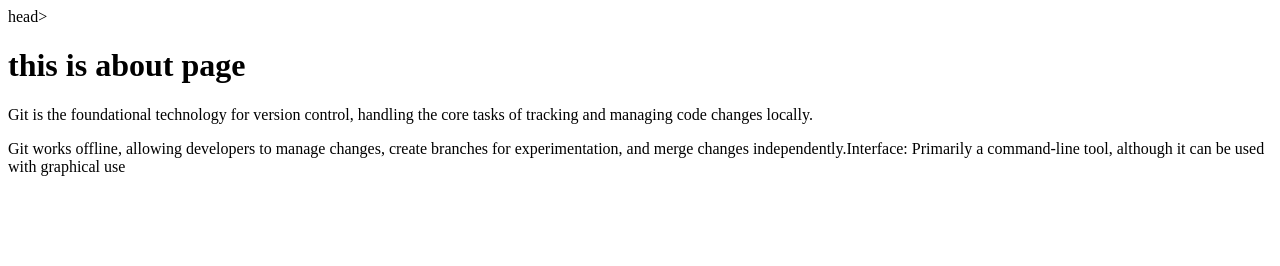
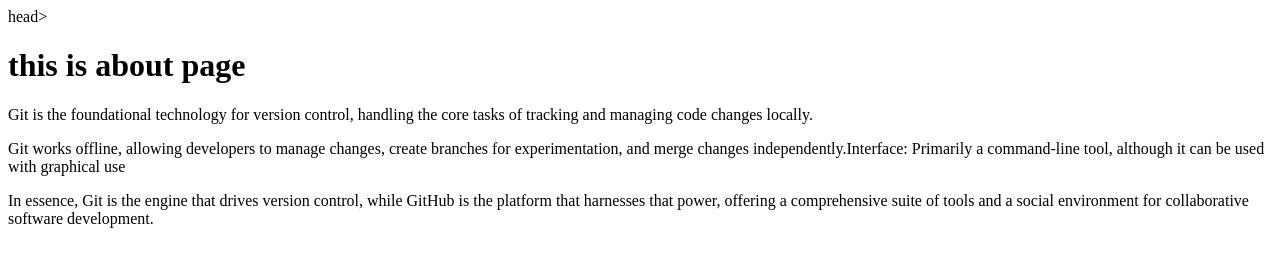
Before and after one commit to mayurilanjewar27/practice, a plain HTML site: page about.html in a window 1280 px wide. Drawn offline with Linux system fonts and the light colour scheme.

Commit message:
random file add

```diff
--- a/about.html
+++ b/about.html
@@ -12,6 +12,9 @@
         <div>Git works offline, allowing developers to manage changes, create branches for experimentation,
              and merge changes independently.Interface: Primarily a command-line tool,
               although it can be used with graphical use
-            </div>
+        </div>
+         <p> In essence, Git is the engine that drives version control, while GitHub is the platform that harnesses that power,
+            offering a comprehensive suite of tools and a social environment for collaborative software development.
+        </p>
     </body>
 </html>
```
